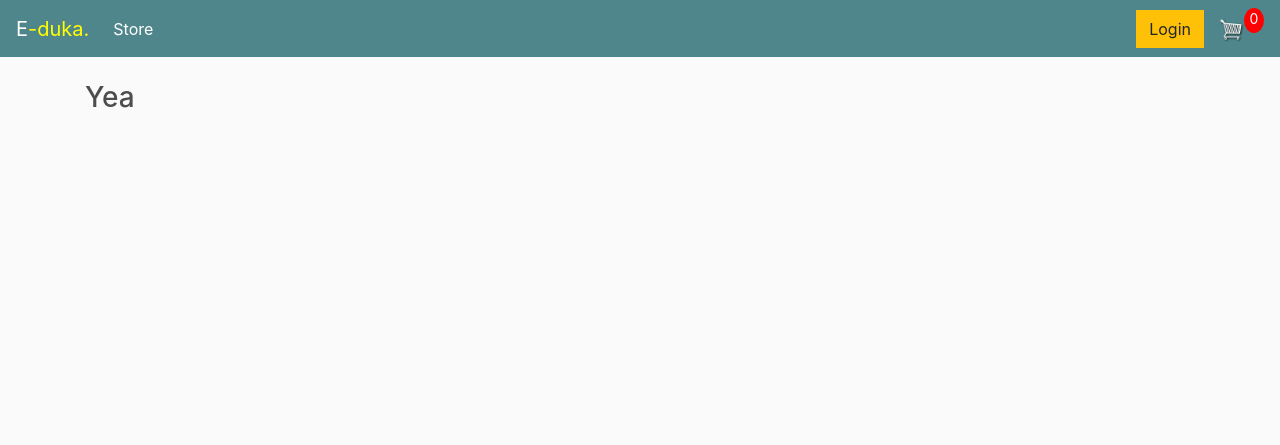
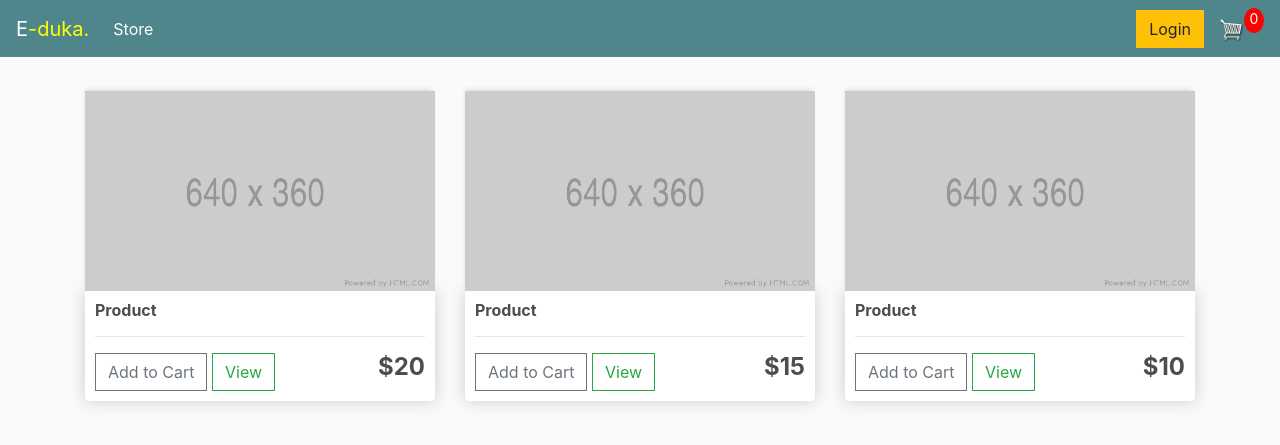
Before and after one commit to KaranjaK/E-duka, a Django app: page / in a window 1280 px wide. Shown: the top 445 px of the page. Run offline with Django 4.2, Linux system fonts and the light colour scheme; some libraries are stand-ins or nearby versions.

Commit message:
Add content on store page

```diff
--- a/static/css/main.css
+++ b/static/css/main.css
@@ -51,7 +51,9 @@ h1,h2,h3,h4,h5,h6{
 .col-lg-4, .col-lg-6, .col-lg-8, .col-lg-12{
 	margin-top: 10px;
 }
-
+.box-element h4{
+    float:right;
+}
 .btn{
 	border-radius: 0;
 }
--- a/store/templates/store/store.html
+++ b/store/templates/store/store.html
@@ -1,7 +1,42 @@
-{% extends 'store/main.html' %}
-{% load static %}
+{% extends 'store/main.html' %} {% load static %} {% block content %}
 
-{% block content %}
-<h3>Yea</h3>
+<div class="row">
+  <div class="col-lg-4">
+    <img class="thumbnail" src="{% static 'images/placeholder.png' %}" />
+    <div class="box-element product">
+      <h6><strong>Product</strong></h6>
+      <hr />
+
+      <button class="btn btn-outline-secondary add-btn">Add to Cart</button>
+      <a class="btn btn-outline-success" href="#">View</a>
+      <h4><strong>$20</strong></h4>
+    </div>
+  </div>
+
+  <div class="col-lg-4">
+    <img class="thumbnail" src="{% static 'images/placeholder.png' %}" />
+    <div class="box-element product">
+      <h6><strong>Product</strong></h6>
+      <hr />
+
+      <button class="btn btn-outline-secondary add-btn">Add to Cart</button>
+      <a class="btn btn-outline-success" href="#">View</a>
+      <h4><strong>$15</strong></h4>
+    </div>
+  </div>
+
+  <div class="col-lg-4">
+    <img class="thumbnail" src="{% static 'images/placeholder.png' %}" />
+    <div class="box-element product">
+      <h6><strong>Product</strong></h6>
+      <hr />
+
+      <button class="btn btn-outline-secondary add-btn">Add to Cart</button>
+      <a class="btn btn-outline-success" href="#">View</a>
+      <h4><strong>$10</strong></h4>
+    </div>
+  </div>
+
+</div>
 
 {% endblock content %}
```
